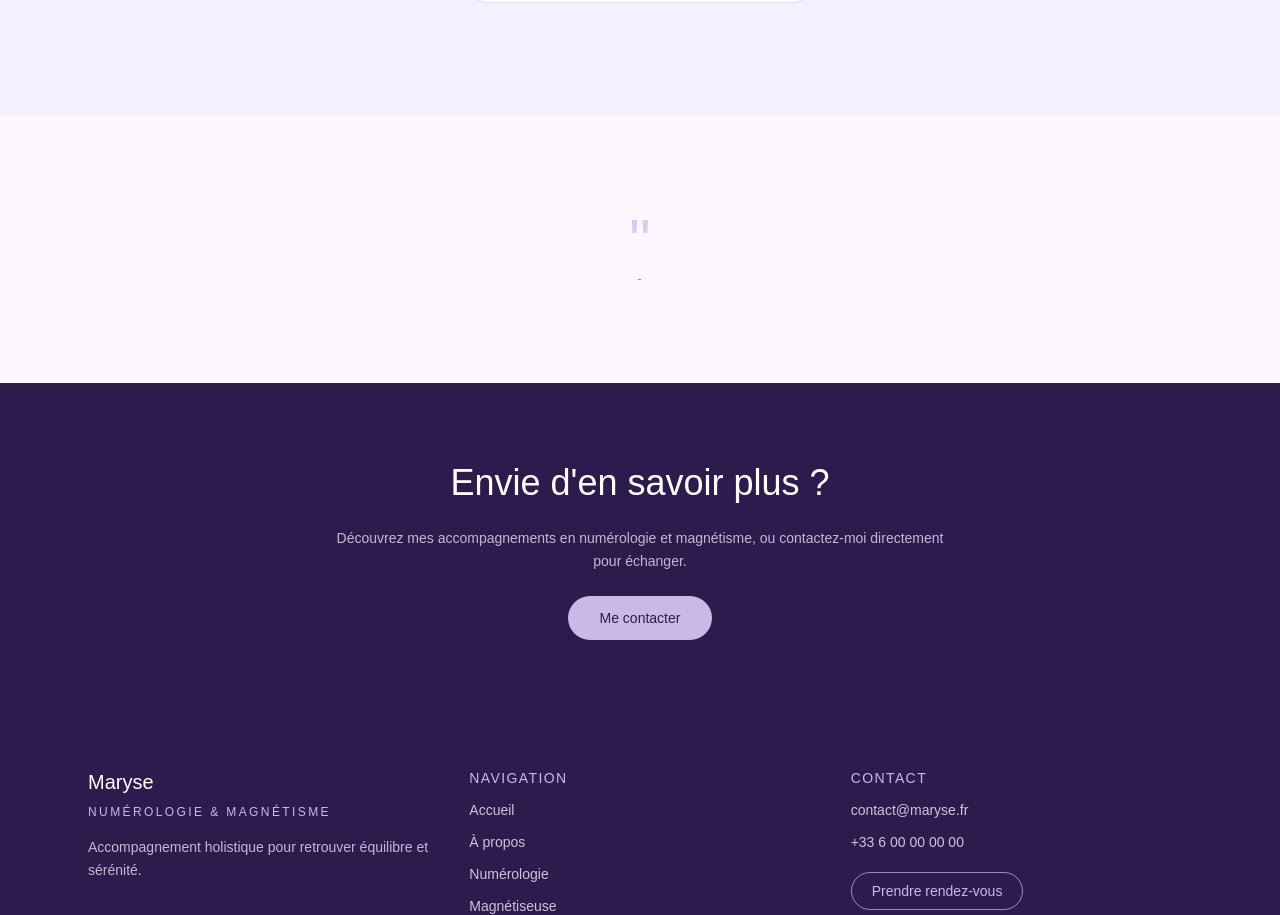
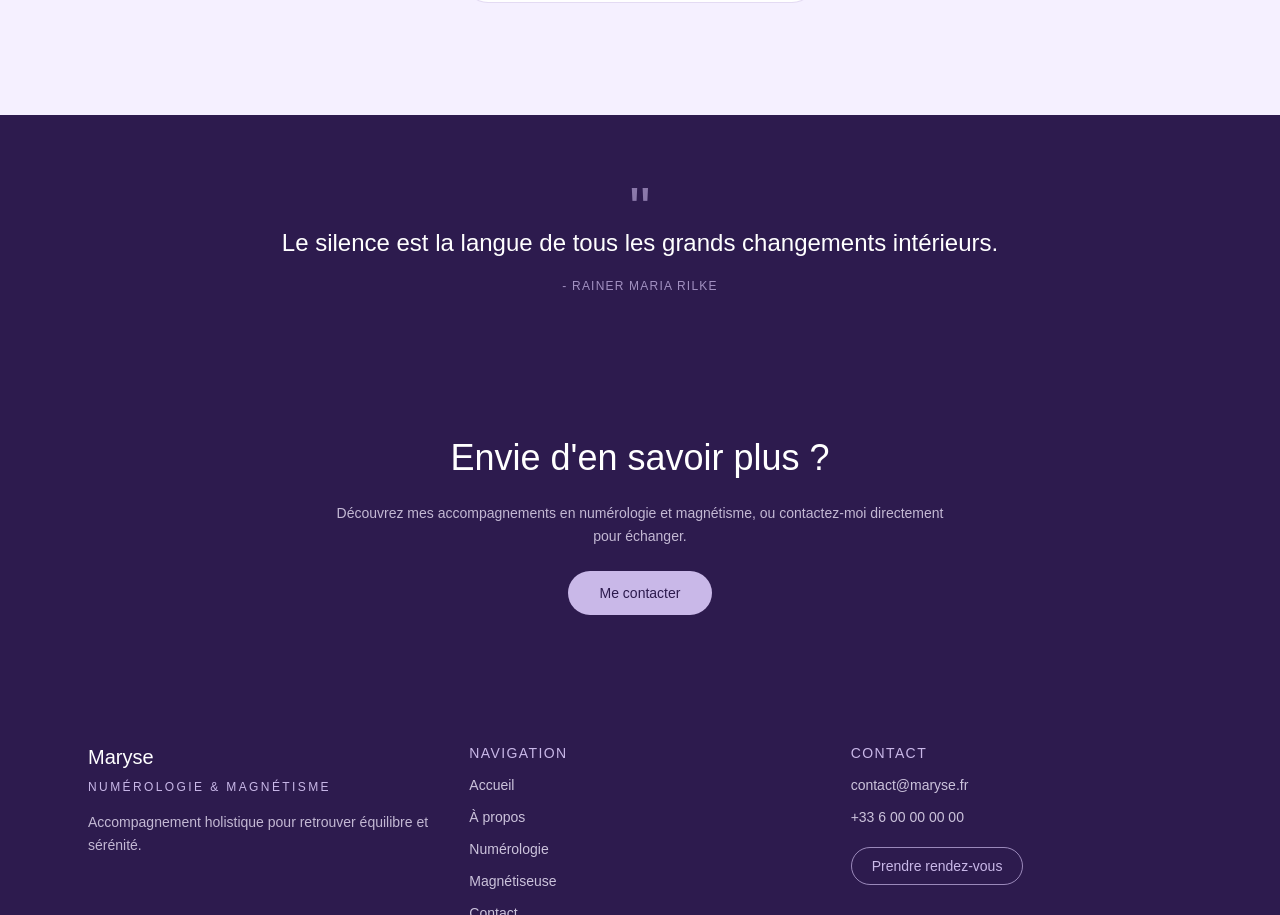
Before and after one commit to GumSurf/maryse-bien-etre, a Next.js app: page /about in a window 1280 px wide. Shown: the part 2863-3778 px from the top of the page. Built offline with nearby package versions, Linux system fonts and the light colour scheme; a web font is replaced by a local one.

Commit message:
Edit: citation components

```diff
--- a/src/app/about/page.tsx
+++ b/src/app/about/page.tsx
@@ -5,6 +5,7 @@ import { motion } from "framer-motion";
 import { citation } from "../lib/data";
 import BlobImage from "../components/BlobImage";
 import Cta from "../components/Cta";
+import Citation from "../components/Citation";
 
 const fadeUp = {
   hidden: { opacity: 0, y: 40 },
@@ -240,28 +241,7 @@ export default function AboutPage() {
       </section>
 
       {/* ── CITATION ─────────────────────────────────────────── */}
-      <section className="bg-[#FDF8FF] py-24">
-        <div className="max-w-3xl mx-auto px-6 text-center">
-          <motion.span
-            variants={fadeUp} initial="hidden" whileInView="visible" viewport={{ once: true }}
-            className="text-[#C9B8E8]/70 font-playfair text-6xl leading-none block"
-          >
-            "
-          </motion.span>
-          <motion.p
-            variants={fadeUp} initial="hidden" whileInView="visible" viewport={{ once: true }} custom={1}
-            className="font-playfair text-xl md:text-2xl text-[#2D1B4E] leading-relaxed -mt-4"
-          >
-            {citation.texte}
-          </motion.p>
-          <motion.span
-            variants={fadeUp} initial="hidden" whileInView="visible" viewport={{ once: true }} custom={2}
-            className="block mt-4 font-lato text-xs tracking-widest text-[#9B7FC8] uppercase"
-          >
-            - {citation.auteur}
-          </motion.span>
-        </div>
-      </section>
+      <Citation />
 
       <Cta
         title="Envie d'en savoir plus ?"
```
